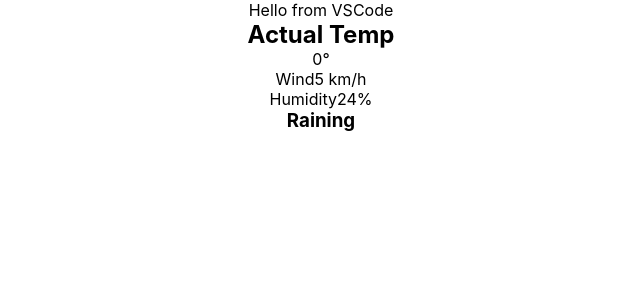
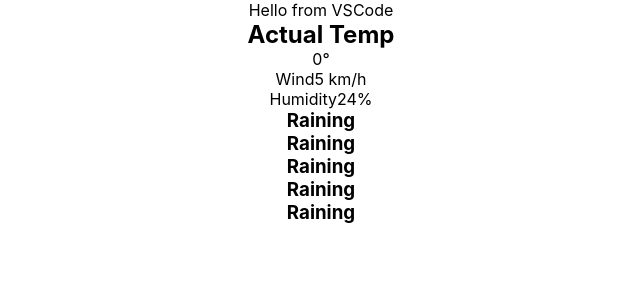
Before and after one commit to devenriq/PC-Weather_App, a React (Create React App) app: page / in a window 1280 px wide. Shown: the top 300 px of the page, without its empty margins (319-959 px from the left). Built offline with nearby package versions, Linux system fonts and the light colour scheme; no server answers.

Commit message:
added some minor changes

```diff
--- a/src/components/CurrentWeather/index.jsx
+++ b/src/components/CurrentWeather/index.jsx
@@ -27,6 +27,18 @@ export const CurrentWeather = () => {
         <div className="currentWeather--actual">
           <h3>Raining</h3>
         </div>
+        <div className="currentWeather--actual">
+          <h3>Raining</h3>
+        </div>
+        <div className="currentWeather--actual">
+          <h3>Raining</h3>
+        </div>
+        <div className="currentWeather--actual">
+          <h3>Raining</h3>
+        </div>
+        <div className="currentWeather--actual">
+          <h3>Raining</h3>
+        </div>
       </div>
       <div className="currentWeather--imgs"></div>
     </section>
```
